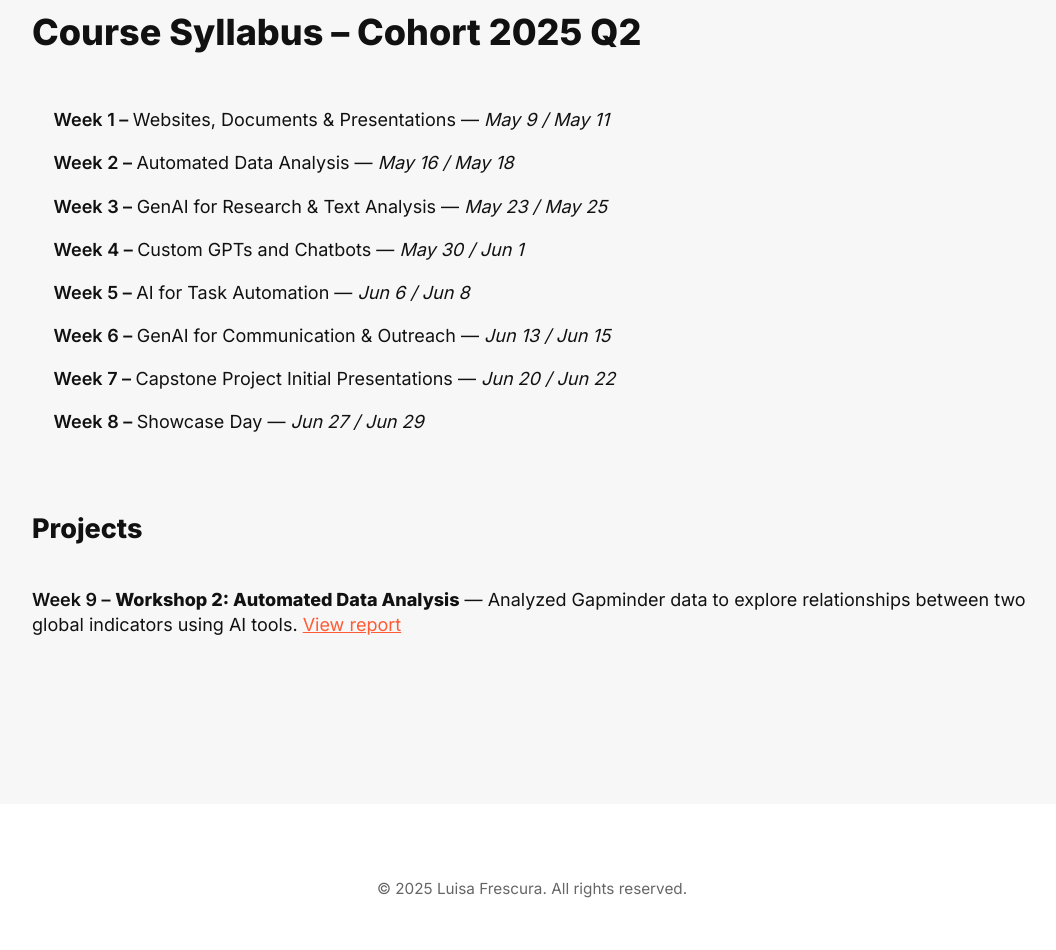
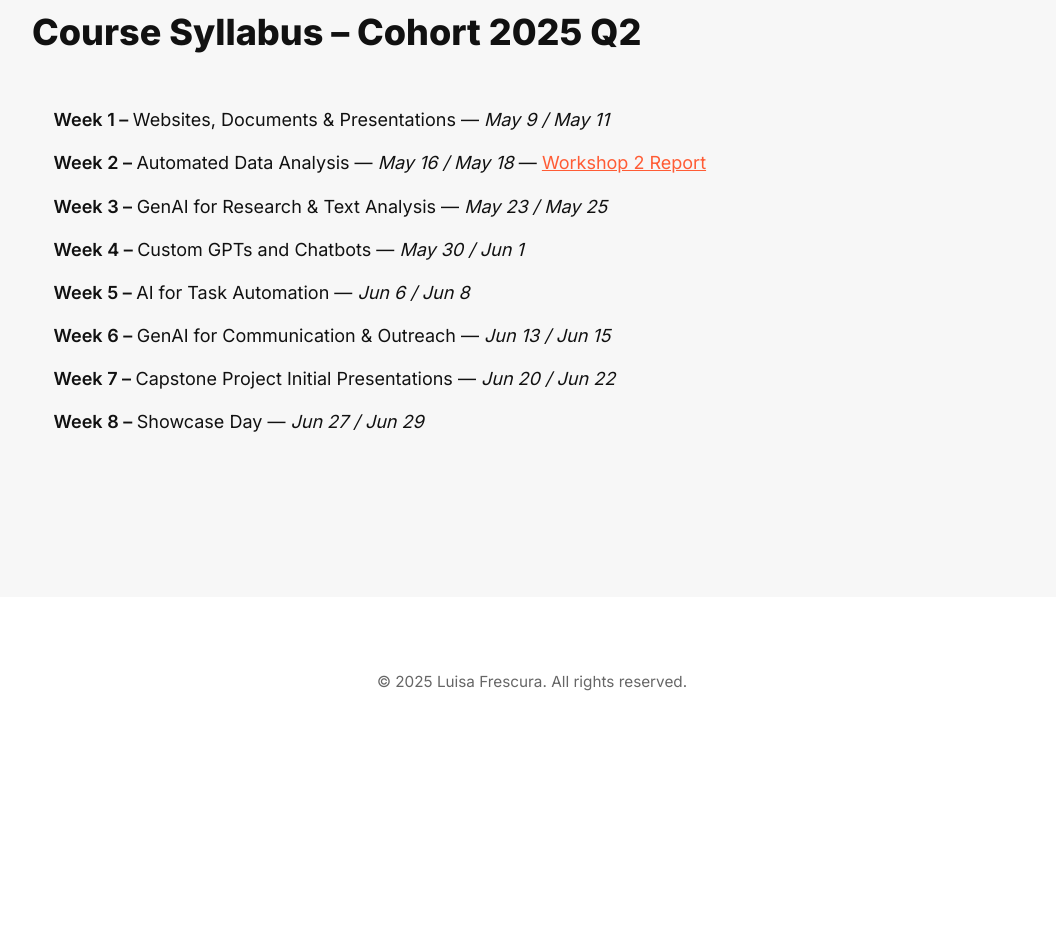
Before and after one commit to luversed/graph_portfolio, a plain HTML site: page index.html in a window 1280 px wide. Shown: the part 2291-3241 px from the top of the page, without its empty margins (108-1164 px from the left). After the commit the page ends 3057 px from the top, so only its background shows below. Drawn offline with Linux system fonts and the light colour scheme.

Commit message:
Update index.html

```diff
--- a/index.html
+++ b/index.html
@@ -10,17 +10,17 @@
     *,*::before,*::after{box-sizing:border-box;margin:0;padding:0}
     html{scroll-behavior:smooth;font-size:var(--fs-base)}
     body{font-family:'Inter',sans-serif;background:var(--clr-bg);color:var(--clr-text);line-height:1.65;-webkit-font-smoothing:antialiased}
-    a{color:inherit;text-decoration:none}
+    a{color:var(--clr-accent);text-decoration:underline}
     .site-header{position:fixed;top:0;left:0;right:0;padding:1.5rem 2rem;display:flex;justify-content:space-between;align-items:center;mix-blend-mode:difference;z-index:100}
     .logo{font-weight:800;font-size:1.25rem;letter-spacing:-.5px}
-    .site-nav a{margin-left:2rem;font-size:.95rem;font-weight:600;position:relative}
+    .site-nav a{margin-left:2rem;font-size:.95rem;font-weight:600;position:relative;color:inherit;text-decoration:none}
     .site-nav a::after{content:"";position:absolute;left:0;bottom:-4px;width:0;height:2px;background:var(--clr-accent);transition:width .3s}
     .site-nav a:hover::after{width:100%}
     .hero{height:100vh;display:flex;flex-direction:column;justify-content:center;align-items:center;text-align:center;padding:0 1rem}
     .hero h1{font-size:clamp(2.5rem,8vw,5.5rem);font-weight:800;letter-spacing:-1px;line-height:1.1}
     .hero h1 span{font-weight:300;font-style:italic}
     .subtitle{margin-top:1.5rem;font-size:1.05rem;color:var(--clr-muted);max-width:500px}
-    .cta{display:inline-block;margin-top:2.5rem;padding:.9rem 2.2rem;border:2px solid var(--clr-text);border-radius:50px;font-weight:600;transition:background .25s,color .25s}
+    .cta{display:inline-block;margin-top:2.5rem;padding:.9rem 2.2rem;border:2px solid var(--clr-text);border-radius:50px;font-weight:600;color:inherit;text-decoration:none}
     .cta:hover{background:var(--clr-text);color:#fff}
     section{padding:var(--section-gap) 1rem}
     section:nth-of-type(even){background:#f7f7f7}
@@ -31,9 +31,6 @@
     .submissions ol{margin-left:1.2rem;counter-reset:weeks}
     .submissions li{margin-bottom:1rem;line-height:1.4;list-style:none}
     .submissions li::before{counter-increment:weeks;content:"Week " counter(weeks) " – ";font-weight:600}
-    .projects{margin-top:2rem;margin-left:0;list-style:none;padding-left:0}
-    .projects li{margin-bottom:1.25rem}
-    .projects a{color:var(--clr-accent);text-decoration:underline}
     footer{padding:4rem 1rem;text-align:center;font-size:.85rem;color:var(--clr-muted)}
     @media(max-width:700px){.site-nav{display:none}}
   </style>
@@ -76,7 +73,7 @@
       <h2 class="section-title">Course Syllabus – Cohort 2025 Q2</h2>
       <ol>
         <li>Websites, Documents & Presentations — <em>May 9 / May 11</em></li>
-        <li>Automated Data Analysis — <em>May 16 / May 18</em></li>
+        <li>Automated Data Analysis — <em>May 16 / May 18</em> — <a href="https://github.com/luversed/graph_portfolio.git" target="_blank" rel="noopener">Workshop&nbsp;2&nbsp;Report</a></li>
         <li>GenAI for Research & Text Analysis — <em>May 23 / May 25</em></li>
         <li>Custom GPTs and Chatbots — <em>May 30 / Jun 1</em></li>
         <li>AI for Task Automation — <em>Jun 6 / Jun 8</em></li>
@@ -84,12 +81,6 @@
         <li>Capstone Project Initial Presentations — <em>Jun 20 / Jun 22</em></li>
         <li>Showcase Day — <em>Jun 27 / Jun 29</em></li>
       </ol>
-
-      <!-- Projects Section -->
-      <h3 class="section-title" style="font-size:1.5rem;margin-top:4rem">Projects</h3>
-      <ul class="projects">
-        <li><strong>Workshop&nbsp;2: Automated Data Analysis</strong> — Analyzed Gapminder data to explore relationships between two global indicators using AI tools. <a href="https://github.com/luversed/graph_portfolio.git" target="_blank" rel="noopener">View report</a></li>
-      </ul>
     </div>
   </section>
   <footer>&copy; <span id="yr"></span> Luisa Frescura. All rights reserved.</footer>
```
